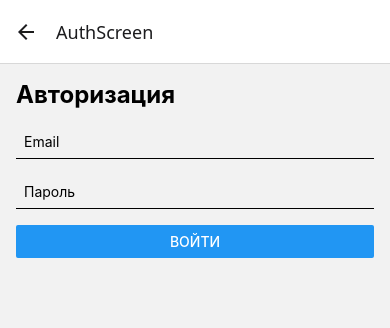
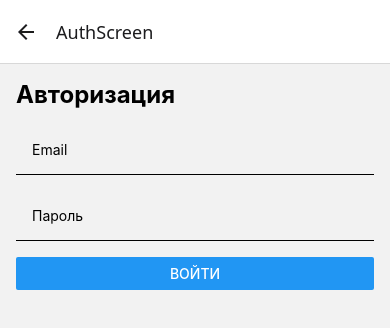
Before and after one commit to NotWizaroo/MyFirstAppFront, a React Native app: screen /AuthScreen in a window 390 px wide. Shown: the top 328 px of the page. Built offline with nearby package versions, Linux system fonts and the light colour scheme; no server answers.

Commit message:
Пофиксить баги авторизации

```diff
--- a/src/AuthScreen.tsx
+++ b/src/AuthScreen.tsx
@@ -36,18 +36,17 @@ const AuthScreen = ({ navigation }) => {
         onChangeText={setEmail}
         keyboardType="email-address"
         autoCapitalize="none"
-        style={{ marginBottom: 16, borderBottomWidth: 1, padding: 8 }}
+        style={{ marginBottom: 16, borderBottomWidth: 1, padding: 16 }}
       />
       <TextInput
         placeholder="Пароль"
         value={password}
         onChangeText={setPassword}
         secureTextEntry
-        style={{ marginBottom: 16, borderBottomWidth: 1, padding: 8 }}
+        style={{ marginBottom: 16, borderBottomWidth: 1, padding: 16 }}
       />
       <Button title={loading ? 'Вход...' : 'Войти'} onPress={handleLogin} disabled={loading} />
     </View>
   );
 };
-
 export default AuthScreen;
```
